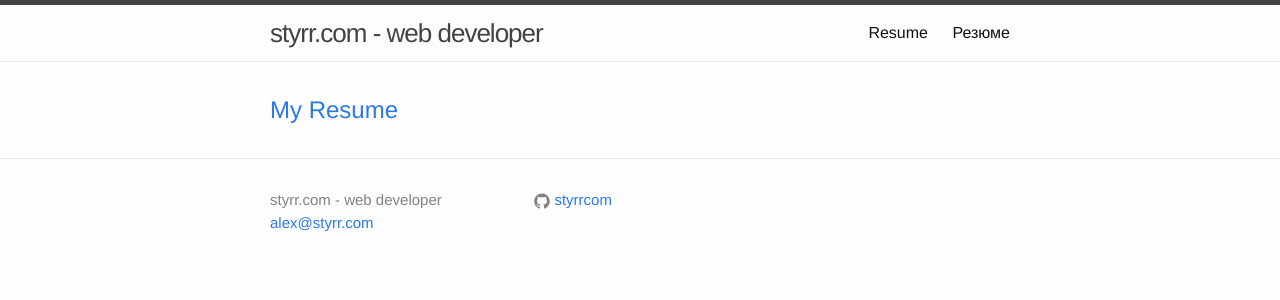
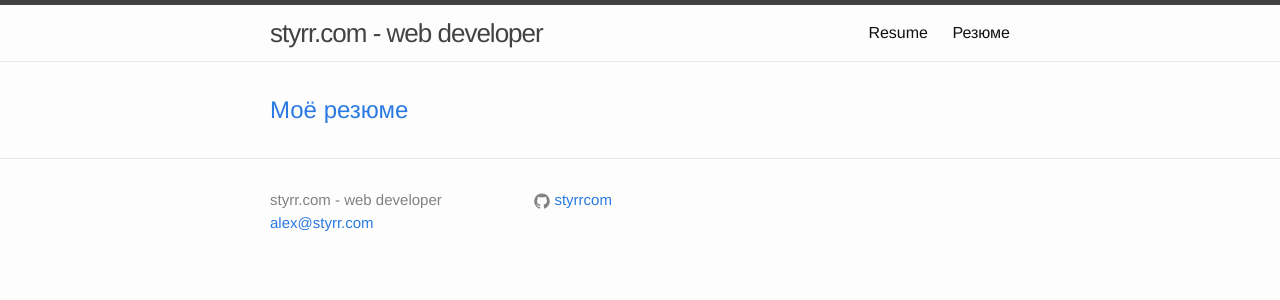
Before and after one commit to styrrcom/styrrcom.github.io, a Jekyll site: the page built from index.html, in a window 1280 px wide. Shown: the top 300 px of the page. Built offline with Jekyll 4.4.1, drawn with Linux system fonts in a browser that asks for light colours.

Commit message:
Update index.html

```diff
--- a/index.html
+++ b/index.html
@@ -2,7 +2,7 @@
 layout: default
 ---
 
-<a class="post-link" href="{{ prepend: site.baseurl }}/resume">My Resume</a>
+<a class="post-link" href="{{ prepend: site.baseurl }}/resume">Моё резюме</a>
 <!-- <div class="home">
 
   <h1 class="page-heading">Posts</h1>
```
